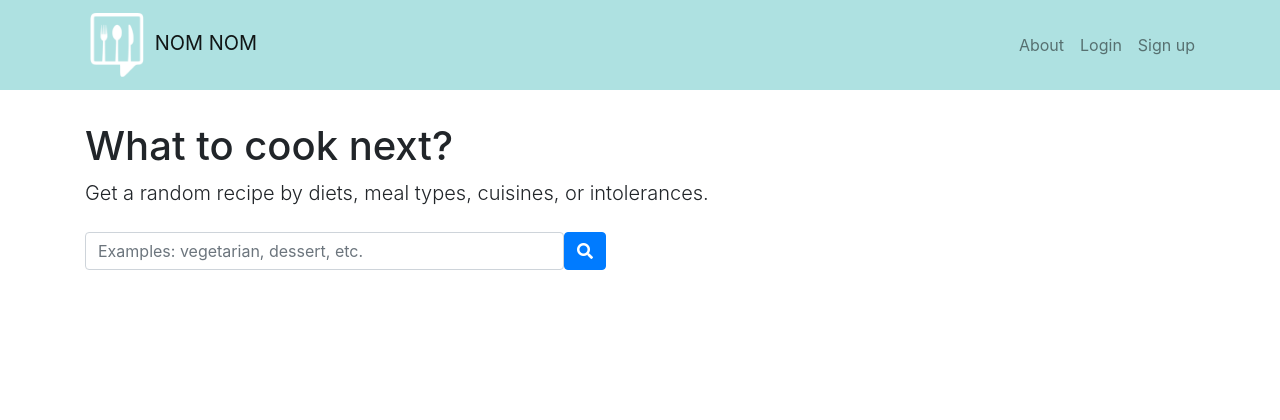
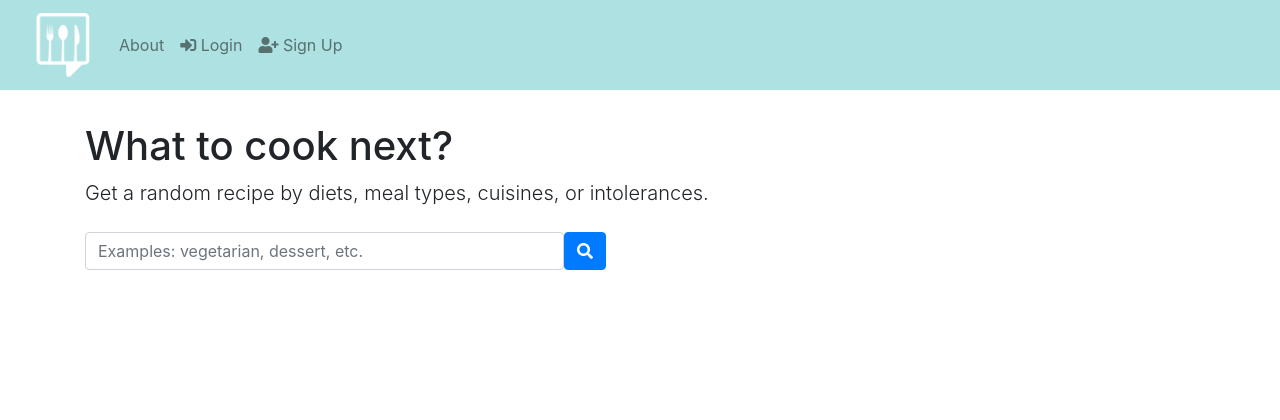
Before and after one commit to hauqxngo/NomNom, a Flask app: page / in a window 1280 px wide. Shown: the top 420 px of the page. Run offline with Flask 2, Linux system fonts and the light colour scheme; some libraries are stand-ins or nearby versions.

Commit message:
touched up with icons

```diff
--- a/static/style.css
+++ b/static/style.css
@@ -9,6 +9,10 @@
 
 #recipe-list {
   overflow: auto;
+}
+
+.register-msg {
+  margin-top: 1rem;
 }
 
 /* h1 {
@@ -86,7 +90,3 @@ body {
 /* .fa-circle {
   color: #87cfcf;
 } */
-
-.register-msg {
-  margin-top: 1rem;
-}
--- a/templates/about.html
+++ b/templates/about.html
@@ -14,7 +14,7 @@
 
     I hope you found this helpful. If you have any feedback, please reach out at hauqxngo@gmail.com. I appreciate your input. <br><br>
 
-    Thanks for visiting and have a beautiful day!
+    Thanks for visiting and have a great day!
 </p>
 
 {% endblock %}
--- a/templates/base.html
+++ b/templates/base.html
@@ -12,35 +12,53 @@
 </head>
 <body>
 
-  <nav class="navbar navbar-light justify-content-between">
-    <div class="container">
+  <nav class="navbar navbar-expand-lg navbar-light justify-content-between">
+    <div class="container-fluid">
       <a class="navbar-brand" href="/">
-        <img class="nav-logo" src="/static/images/logo.png" alt="">
-        NOM NOM
+        <img class="nav-logo" src="/static/images/logo.png" alt="logo of a fork, a spoon, and a knife">
+        <!-- NOM NOM -->
       </a>
-      <ul class="nav navbar-nav flex-row float-right">
+
+      <button class="navbar-toggler" type="button" data-toggle="collapse" data-target="#navbarTogglerDemo02" aria-controls="navbarTogglerDemo02" aria-expanded="false" aria-label="Toggle navigation">
+        <span class="navbar-toggler-icon"></span>
+      </button>
+
+      <div class="collapse navbar-collapse" id="navbarTogglerDemo02">
+        <ul class="navbar-nav mr-auto mt-2 mt-lg-0">
           <li class="nav-item">
-          <a class="nav-link pr-3" href="/about">About</a>
+            <a class="nav-link" href="/about">About</a>
           </li>
           {% if g.user %}
           <li class="nav-item">
-          <a class="nav-link pr-3" href="/users/{{ g.user.id }}/recipes">To-cook list</a>
+            <a class="nav-link" href="/users/{{ g.user.id }}/recipes">
+              <i class="fas fa-list-ul"></i> To-cook list
+            </a>
           </li>
           <li class="nav-item">
-          <a class="nav-link pr-3" href="/users/{{ g.user.id }}">Settings</a>
+            <a class="nav-link" href="/users/{{ g.user.id }}">
+              <i class="fas fa-user-cog"></i> Settings
+            </a>
           </li>
           <li class="nav-item">
-          <a class="nav-link pr-3" href="/logout">Logout</a>
+            <a class="nav-link" href="/logout">
+              <i class="fas fa-sign-out-alt"></i> Logout
+            </a>
           </li>
           {% else %}
           <li class="nav-item">
-          <a class="nav-link pr-3" href="/login">Login</a>
+            <a class="nav-link" href="/login">
+              <i class="fas fa-sign-in-alt"></i> Login
+            </a>
           </li>
           <li class="nav-item">
-          <a class="nav-link" href="/register">Sign up</a>
+            <a class="nav-link" href="/register">
+              <i class="fas fa-user-plus"></i> Sign Up
+            </a>
           </li>
           {% endif %}
         </ul>
+      </div>
+
     </div>
   </nav>
 
@@ -59,6 +77,9 @@
 
   <script src="https://unpkg.com/jquery"></script>
   <script src="https://unpkg.com/axios/dist/axios.js"></script>
+  <script src="https://code.jquery.com/jquery-3.3.1.slim.min.js" integrity="sha384-q8i/X+965DzO0rT7abK41JStQIAqVgRVzpbzo5smXKp4YfRvH+8abtTE1Pi6jizo" crossorigin="anonymous"></script>
+  <script src="https://cdnjs.cloudflare.com/ajax/libs/popper.js/1.14.7/umd/popper.min.js" integrity="sha384-UO2eT0CpHqdSJQ6hJty5KVphtPhzWj9WO1clHTMGa3JDZwrnQq4sF86dIHNDz0W1" crossorigin="anonymous"></script>
+  <script src="https://stackpath.bootstrapcdn.com/bootstrap/4.3.1/js/bootstrap.min.js" integrity="sha384-JjSmVgyd0p3pXB1rRibZUAYoIIy6OrQ6VrjIEaFf/nJGzIxFDsf4x0xIM+B07jRM" crossorigin="anonymous"></script>
   <script src="/static/app.js"></script>
 </body>
 </html>
--- a/templates/index.html
+++ b/templates/index.html
@@ -24,7 +24,9 @@
     <a href="{{ new_recipes['sourceUrl'] }}" target="_blank"><h5 class="card-title">{{ new_recipes['title'] }}</h5></a>
     <li class="card-text">Ready in: {{ new_recipes['readyInMinutes'] }} minutes</li>
     <li class="card-text">Servings: {{ new_recipes['servings'] }}</li>
-    <a href="{{ new_recipes['sourceUrl'] }}" target="_blank" class="btn btn-primary">Go to recipe</a>
+    <a href="{{ new_recipes['sourceUrl'] }}" target="_blank" class="btn btn-primary">
+      Go to recipe <i class="fas fa-utensils"></i>
+    </a>
     {% if not g.user %}
     <p class="register-msg"><i><a href="/register">Sign up</a> to add a recipe to your list. Already have an account? Log in <a href="/login">here.</a></i></p>
     {% endif %}
```
Also changed, not shown: templates/recipes/list.html (+6 -2 lines). Lines whose indentation alone changed are shown as unchanged.
